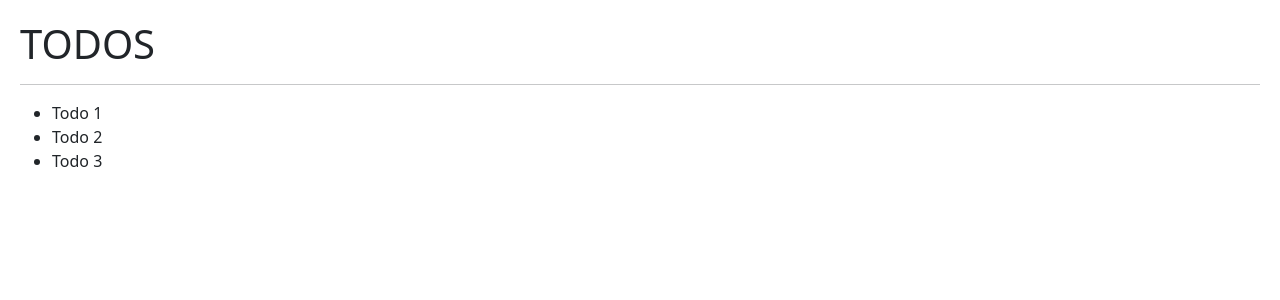
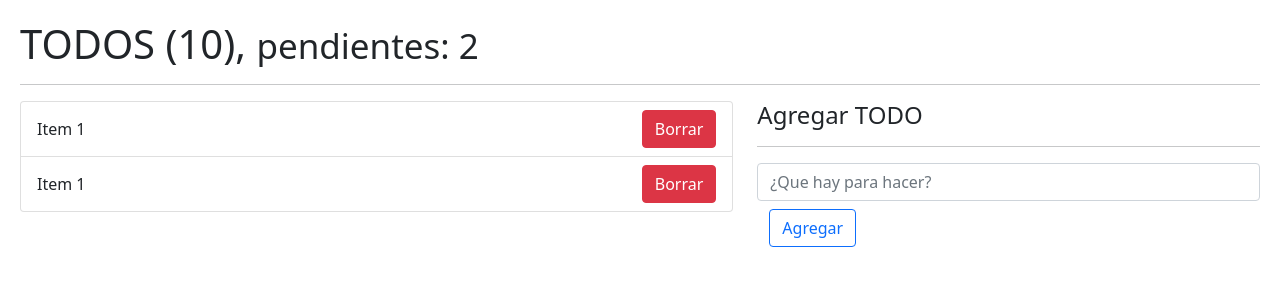
Before and after one commit to lenninIbarrraGonzalez/profundizacion-hooks, a React (Vite) app: page / in a window 1280 px wide. Shown: the top 300 px of the page. Built offline with nearby package versions, Linux system fonts and the light colour scheme.

Commit message:
creando el cascaron de la lista de TODOS

```diff
--- a/src/08-useReduce/TodoApp.jsx
+++ b/src/08-useReduce/TodoApp.jsx
@@ -18,13 +18,40 @@
   const [todos, dispatch] = useReducer(todoReducer, initialState);
   return (
     <>
-      <h1>TODOS</h1>
+      <h1>
+        TODOS (10), <small>pendientes: 2</small>
+      </h1>
       <hr />
-      <ul>
-        <li>Todo 1</li>
-        <li>Todo 2</li>
-        <li>Todo 3</li>
-      </ul>
+
+      <div className="row">
+        <div className="col-7">
+          <ul className="list-group">
+            {todos.map(() => (
+              <li
+                key={todos.id}
+                className="list-group-item d-flex justify-content-between"
+              >
+                <span className="align-self-center">Item 1</span>
+                <button className="btn btn-danger">Borrar</button>
+              </li>
+            ))}
+          </ul>
+        </div>
+        <div className="col-5">
+          <h4>Agregar TODO</h4>
+          <hr />
+          <form>
+            <input
+              type="text"
+              placeholder="¿Que hay para hacer?"
+              className="form-control"
+            />
+            <button type="submit" className="btn btn-outline-primary mt-2">
+              Agregar
+            </button>
+          </form>
+        </div>
+      </div>
     </>
   );
 };
```
